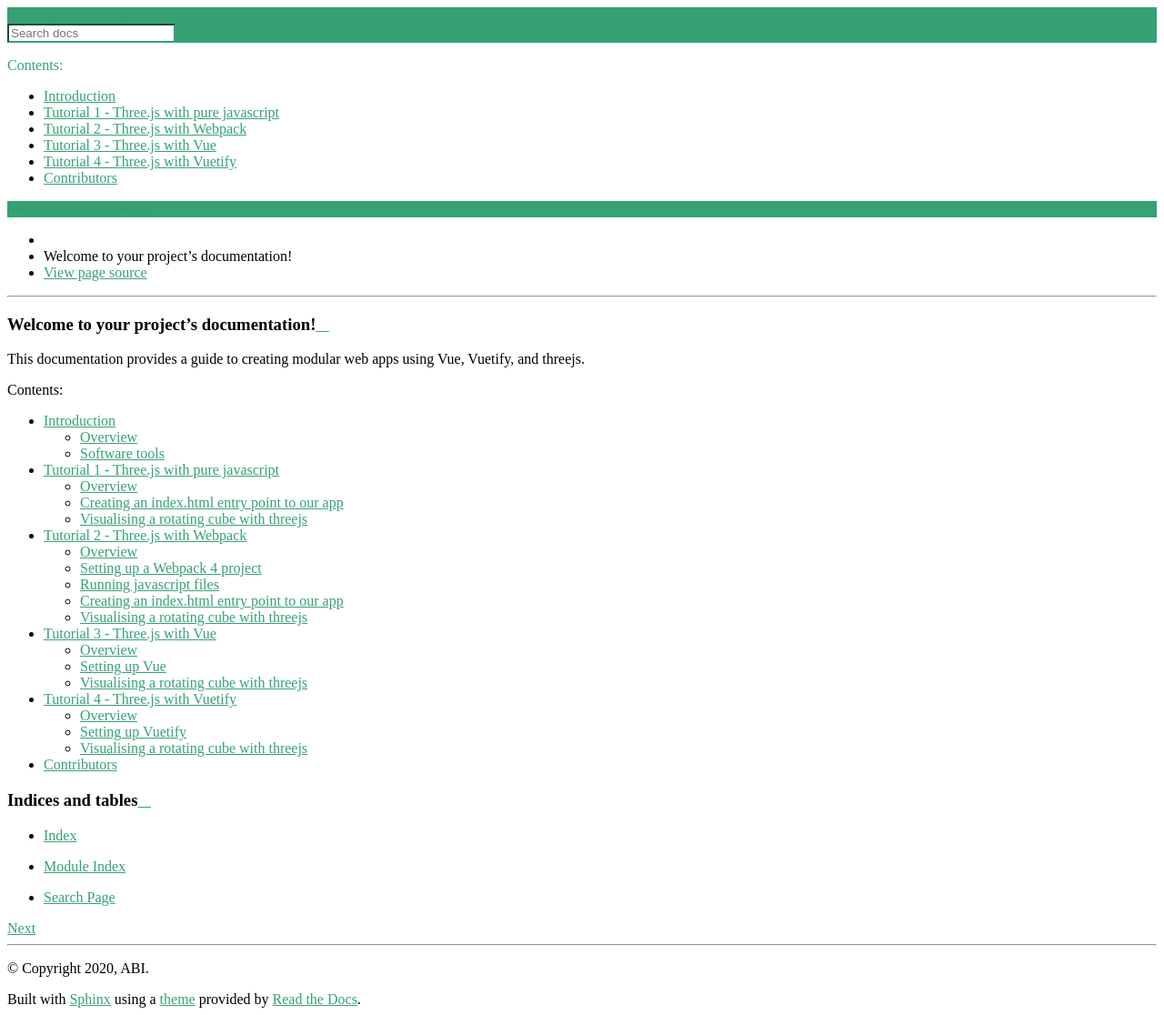
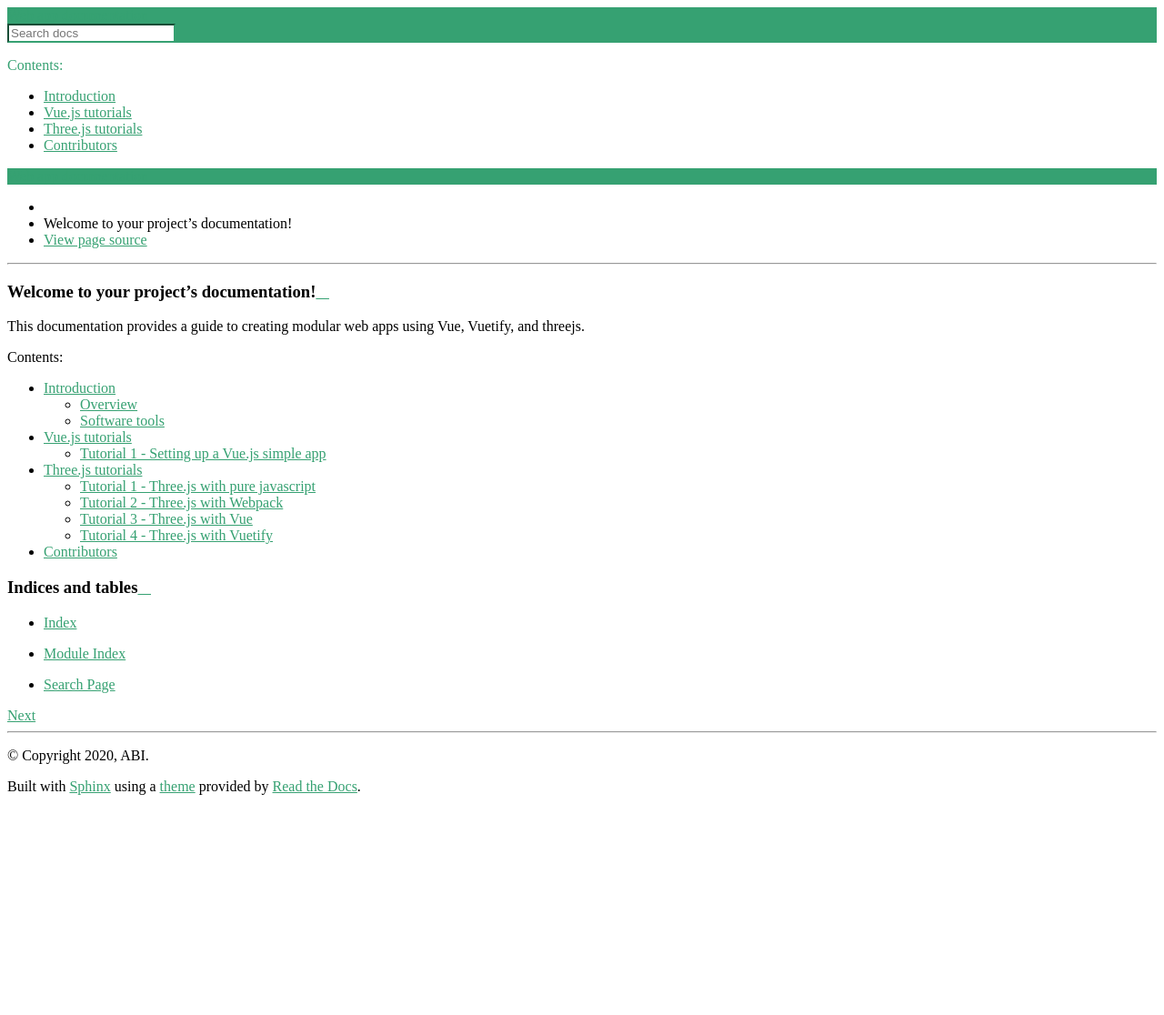
Before and after one commit to TimBroddin/ABI-web-app-documentation, a Sphinx documentation site: the page built from docs/source/index.rst, in a window 1280 px wide. Shown: the whole page at 91% size. Built offline with Sphinx 7.4.7 and the Read the Docs theme 2.0.0, drawn with Linux system fonts in a browser that asks for light colours; after the commit the page ends 900 px from its top, so only the background shows below that.

Commit message:
Restructuring tutorials

```diff
--- a/docs/source/index.rst
+++ b/docs/source/index.rst
@@ -13,10 +13,8 @@ This documentation provides a guide to creating modular web apps using Vue, Vuet
    :caption: Contents:
 
    introduction
-   tutorial_1/threejs_with_pure_javascript
-   tutorial_2/threejs_with_webpack
-   tutorial_3/threejs_with_vue
-   tutorial_4/threejs_with_vuetify
+   vue/vue
+   three/three
    contributors
 
 Indices and tables
--- /dev/null
+++ b/docs/source/three/three.rst
@@ -0,0 +1,10 @@
+Three.js tutorials
+==================
+
+.. toctree::
+   :maxdepth: 2
+
+   tutorial_1/threejs_with_pure_javascript
+   tutorial_2/threejs_with_webpack
+   tutorial_3/threejs_with_vue
+   tutorial_4/threejs_with_vuetify
--- /dev/null
+++ b/docs/source/vue/tutorial_1/simple_vue_app.rst
@@ -0,0 +1,10 @@
+Tutorial 1 - Setting up a Vue.js simple app
+===========================================
+
+Overview
+--------
+This tutorial describes how to setup a simple vue web app.
+
+
+Setting up a Vue.js project
+---------------------------
--- /dev/null
+++ b/docs/source/vue/vue.rst
@@ -0,0 +1,7 @@
+Vue.js tutorials
+================
+
+.. toctree::
+   :maxdepth: 2
+
+   tutorial_1/simple_vue_app
```
Also changed, not shown: docs/source/three/tutorial_1/threejs_with_pure_javascript.rst (renamed from docs/source/tutorial_1/threejs_with_pure_javascript.rst), docs/source/three/tutorial_2/index.html (renamed from docs/source/tutorial_2/index.html), docs/source/three/tutorial_2/index.js (renamed from docs/source/tutorial_2/index.js), docs/source/three/tutorial_2/threejs_with_webpack.rst (renamed from docs/source/tutorial_2/threejs_with_webpack.rst), docs/source/three/tutorial_2/webpack.config.js (renamed from docs/source/tutorial_2/webpack.config.js), docs/source/three/tutorial_3/threejs_with_vue.rst (renamed from docs/source/tutorial_3/threejs_with_vue.rst), docs/source/three/tutorial_4/threejs_with_vuetify.rst (renamed from docs/source/tutorial_4/threejs_with_vuetify.rst).
